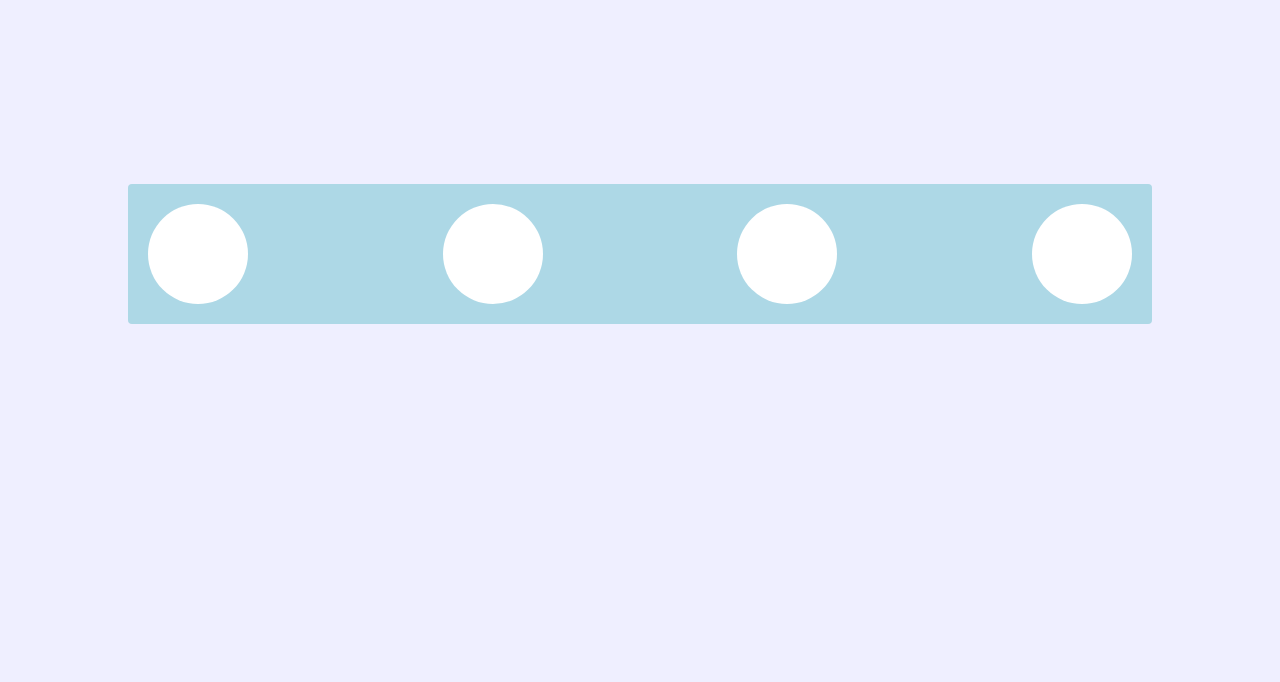
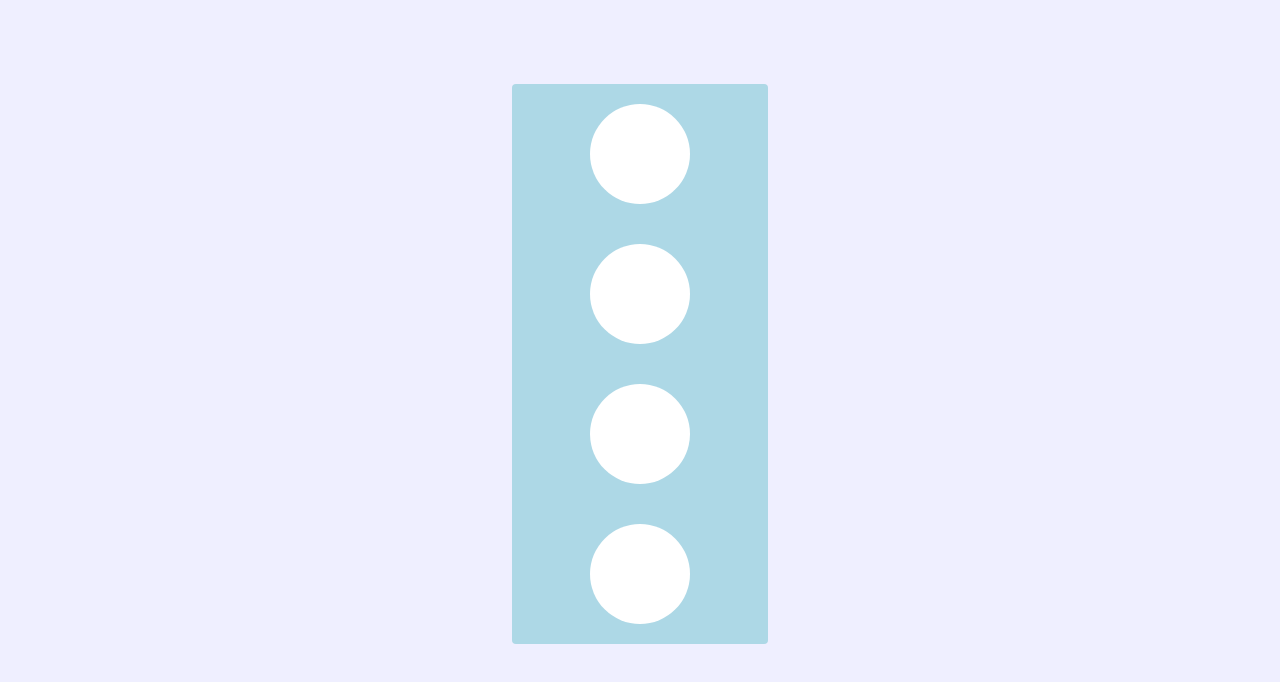
Before and after one commit to Refrase/my_git_test, a plain HTML site: page index.html in a window 1280 px wide. Shown: the part 64-746 px from the top of the page. Drawn offline with Linux system fonts and the light colour scheme.

Commit message:
Relayouted boxes vertically

```diff
--- a/css/style.css
+++ b/css/style.css
@@ -16,11 +16,13 @@ h1 {
 .container {
 	position: relative;
 	display: flex;
+	flex-direction: column;
 	justify-content: space-between;
+	align-items: center;
 	background: lightblue;
-	width: 80%;
-	margin-left: 10%;
-	margin-top: 200px;
+	width: 20%;
+	margin-left: 40%;
+	margin-top: 100px;
 	border-radius: 4px;
 }
 
```
